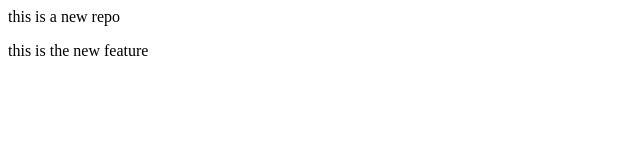
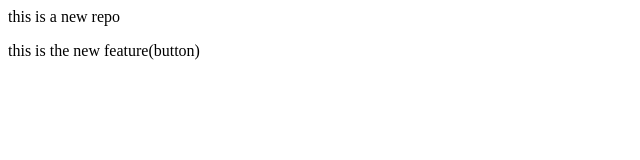
Before and after one commit to NishanthV44/LocalRepo, a plain HTML site: page index.html in a window 1280 px wide. Shown: the full height of the page, 0-640 px from the left. Drawn offline with Linux system fonts and the light colour scheme.

```diff
--- a/index.html
+++ b/index.html
@@ -2,5 +2,5 @@
     this is a new repo
 </p>
 <p>
-    this is the new feature
+    this is the new feature(button)
 </p>
```
